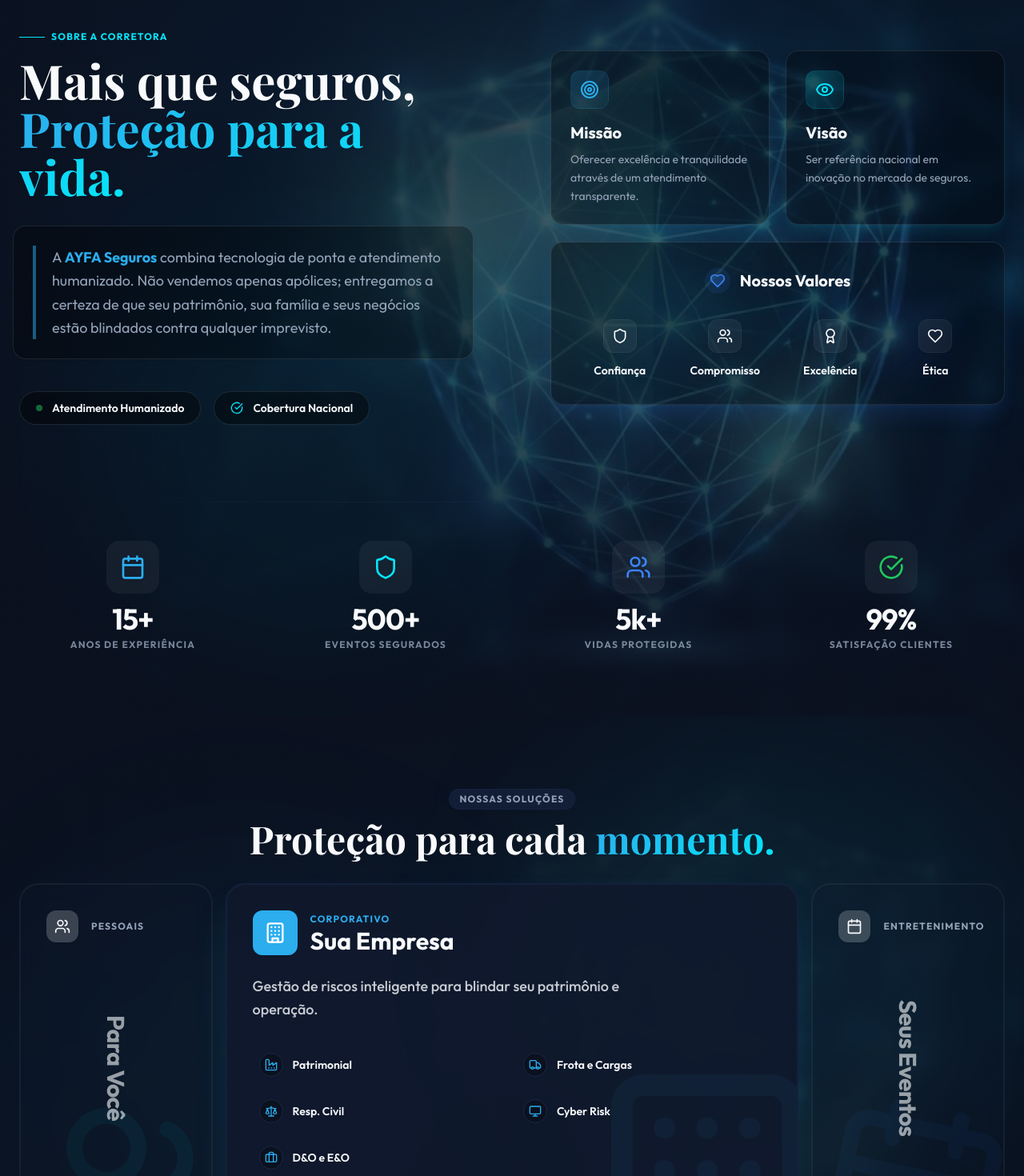
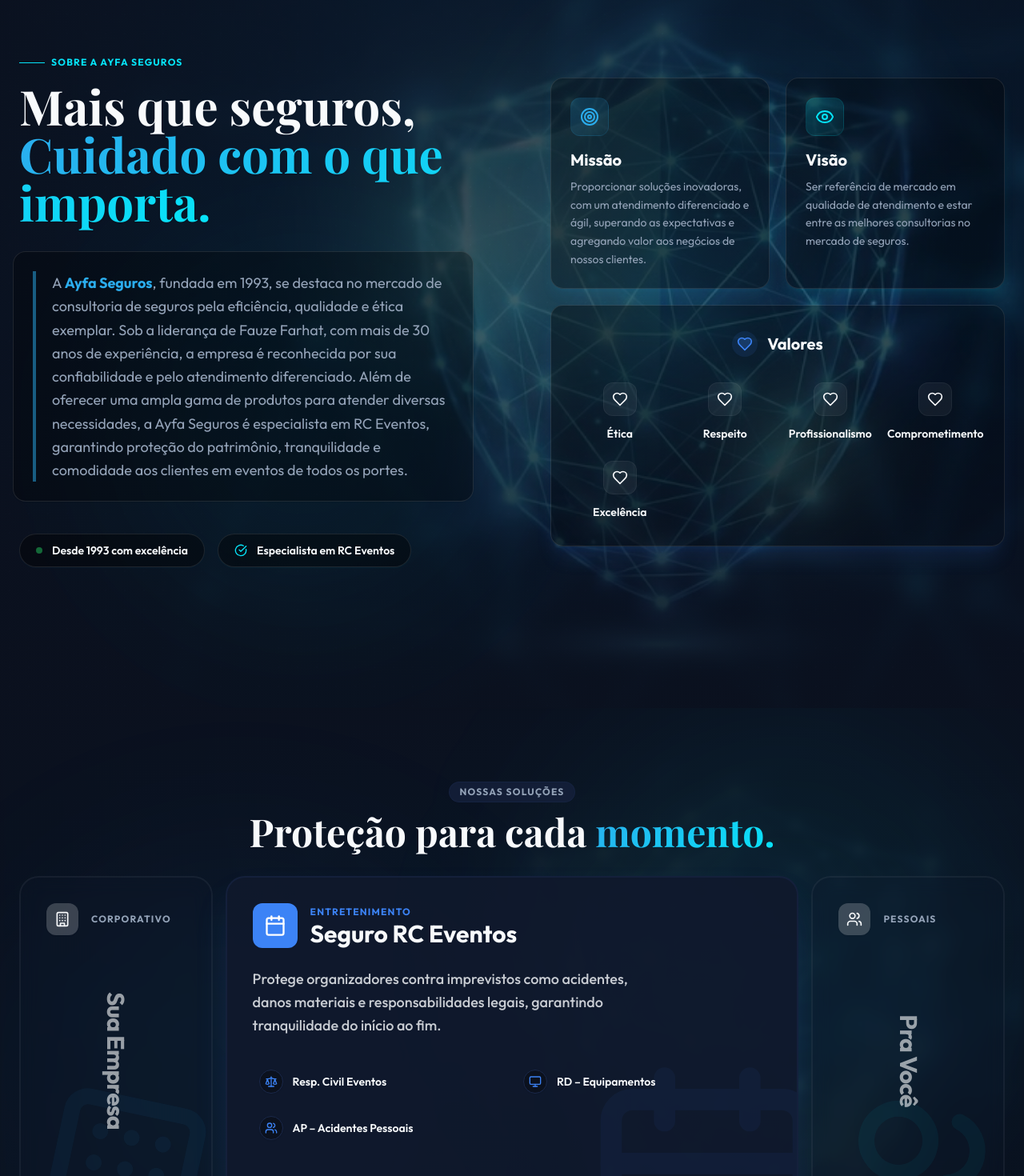
Before and after one commit to MateusReinke/ayfa-seguros-digital, a React (Vite) app: page / in a window 1280 px wide. Shown: the part 1140-2610 px from the top of the page at 80% size. Built offline with nearby package versions, Linux system fonts and the light colour scheme.

Commit message:
Atualiza textos institucionais e de coberturas do site

```diff
--- a/src/components/AboutUs.tsx
+++ b/src/components/AboutUs.tsx
@@ -1,4 +1,4 @@
-import { Target, Eye, Heart, Shield, Users, Award, CheckCircle, Calendar } from "lucide-react";
+import { Target, Eye, Heart, CheckCircle } from "lucide-react";
 import { useScrollReveal } from "@/hooks/use-scroll-reveal";
 
 // Import da imagem
@@ -31,17 +31,11 @@
 
 const AboutUs = () => {
   const values = [
-    { icon: Shield, title: "Confiança", description: "Relações transparentes" },
-    { icon: Users, title: "Compromisso", description: "Dedicação total" },
-    { icon: Award, title: "Excelência", description: "Qualidade superior" },
-    { icon: Heart, title: "Ética", description: "Integridade nas ações" },
-  ];
-
-  const stats = [
-    { icon: Calendar, value: "15+", label: "Anos de Experiência", color: "text-primary" },
-    { icon: Shield, value: "500+", label: "Eventos Segurados", color: "text-cyan" },
-    { icon: Users, value: "5k+", label: "Vidas Protegidas", color: "text-accent" },
-    { icon: CheckCircle, value: "99%", label: "Satisfação Clientes", color: "text-green-500" },
+    "Ética",
+    "Respeito",
+    "Profissionalismo",
+    "Comprometimento",
+    "Excelência",
   ];
 
   return (
@@ -86,11 +80,11 @@
                   <div>
                     <div className="flex items-center gap-2 mb-4">
                       <div className="h-px w-8 bg-cyan"></div>
-                      <span className="text-cyan font-bold tracking-widest text-xs uppercase">Sobre a Corretora</span>
+                      <span className="text-cyan font-bold tracking-widest text-xs uppercase">Sobre a Ayfa Seguros</span>
                     </div>
                     <h2 className="font-display text-4xl md:text-5xl lg:text-6xl font-bold leading-tight text-foreground drop-shadow-sm">
                       Mais que seguros,<br />
-                      <span className="text-gradient">Proteção para a vida.</span>
+                      <span className="text-gradient">Cuidado com o que importa.</span>
                     </h2>
                   </div>
                 </Reveal>
@@ -99,9 +93,7 @@
                   {/* AJUSTE: Dark Mode agora usa dark:bg-black/30 (mais vidro) */}
                   <div className="relative p-6 -ml-2 rounded-2xl bg-white/60 dark:bg-black/30 backdrop-blur-md border border-white/30 dark:border-white/10 shadow-sm transition-all hover:bg-white/70 dark:hover:bg-black/40">
                     <p className="text-muted-foreground text-lg leading-relaxed border-l-4 border-primary/50 pl-5">
-                      A <strong className="text-primary font-bold">AYFA Seguros</strong> combina tecnologia de ponta e atendimento humanizado.
-                      Não vendemos apenas apólices; entregamos a certeza de que seu patrimônio,
-                      sua família e seus negócios estão blindados contra qualquer imprevisto.
+                      A <strong className="text-primary font-bold">Ayfa Seguros</strong>, fundada em 1993, se destaca no mercado de consultoria de seguros pela eficiência, qualidade e ética exemplar. Sob a liderança de Fauze Farhat, com mais de 30 anos de experiência, a empresa é reconhecida por sua confiabilidade e pelo atendimento diferenciado. Além de oferecer uma ampla gama de produtos para atender diversas necessidades, a Ayfa Seguros é especialista em RC Eventos, garantindo proteção do patrimônio, tranquilidade e comodidade aos clientes em eventos de todos os portes.
                     </p>
                   </div>
                 </Reveal>
@@ -111,11 +103,11 @@
                     {/* AJUSTE: Sombras coloridas sutis nos badges */}
                     <div className="flex items-center gap-3 px-5 py-2.5 rounded-full bg-white/40 dark:bg-black/40 backdrop-blur-md border border-white/20 dark:border-white/10 shadow-sm shadow-primary/5 hover:border-primary/30 transition-colors">
                       <div className="w-2 h-2 rounded-full bg-green-500 animate-pulse" />
-                      <span className="text-sm font-semibold text-foreground">Atendimento Humanizado</span>
+                      <span className="text-sm font-semibold text-foreground">Desde 1993 com excelência</span>
                     </div>
                     <div className="flex items-center gap-3 px-5 py-2.5 rounded-full bg-white/40 dark:bg-black/40 backdrop-blur-md border border-white/20 dark:border-white/10 shadow-sm shadow-cyan/5 hover:border-cyan/30 transition-colors">
                       <CheckCircle className="w-4 h-4 text-cyan" />
-                      <span className="text-sm font-semibold text-foreground">Cobertura Nacional</span>
+                      <span className="text-sm font-semibold text-foreground">Especialista em RC Eventos</span>
                     </div>
                   </div>
                 </Reveal>
@@ -136,7 +128,7 @@
                 </div>
                 <h3 className="font-bold text-xl mb-2 text-foreground">Missão</h3>
                 <p className="text-sm text-muted-foreground leading-relaxed">
-                  Oferecer excelência e tranquilidade através de um atendimento transparente.
+                  Proporcionar soluções inovadoras, com um atendimento diferenciado e ágil, superando as expectativas e agregando valor aos negócios de nossos clientes.
                 </p>
               </div>
             </Reveal>
@@ -150,7 +142,7 @@
                 </div>
                 <h3 className="font-bold text-xl mb-2 text-foreground">Visão</h3>
                 <p className="text-sm text-muted-foreground leading-relaxed">
-                  Ser referência nacional em inovação no mercado de seguros.
+                  Ser referência de mercado em qualidade de atendimento e estar entre as melhores consultorias no mercado de seguros.
                 </p>
               </div>
             </Reveal>
@@ -164,18 +156,17 @@
                     <div className="p-1.5 bg-accent/10 rounded-lg">
                       <Heart className="w-5 h-5 text-accent fill-accent/20" />
                     </div>
-                    Nossos Valores
+                    Valores
                   </h3>
                   <div className="grid grid-cols-2 md:grid-cols-4 gap-6">
                     {values.map((value, index) => (
                       <div key={index} className="group/item">
                         <div className="flex flex-col items-center text-center gap-3">
-                          {/* Ícone com fundo bem leve */}
                           <div className="p-2.5 w-fit bg-white/40 dark:bg-white/5 rounded-xl shadow-sm border border-white/20 dark:border-white/5 group-hover/item:border-accent/50 group-hover/item:text-accent transition-all duration-300">
-                            <value.icon className="w-5 h-5" />
+                            <Heart className="w-5 h-5" />
                           </div>
                           <div>
-                            <h4 className="font-semibold text-sm text-foreground">{value.title}</h4>
+                            <h4 className="font-semibold text-sm text-foreground">{value}</h4>
                           </div>
                         </div>
                       </div>
@@ -188,28 +179,6 @@
           </div>
         </div>
 
-        {/* RODAPÉ DE ESTATÍSTICAS */}
-        <div className="relative">
-          <Reveal delay={800}>
-            <div className="w-full h-px bg-gradient-to-r from-transparent via-border to-transparent mb-12 opacity-50" />
-
-            <div className="grid grid-cols-2 md:grid-cols-4 gap-8">
-              {stats.map((stat, index) => (
-                <div key={index} className="flex flex-col items-center text-center group cursor-default">
-                  {/* Ícones com fundo translúcido */}
-                  <div className={`p-4 rounded-2xl bg-white/40 dark:bg-white/5 backdrop-blur-sm border border-transparent group-hover:border-${stat.color.split('-')[1]}/20 mb-3 transition-all duration-300 group-hover:-translate-y-1 group-hover:bg-white/60 dark:group-hover:bg-white/10 group-hover:shadow-lg group-hover:shadow-${stat.color.split('-')[1]}/10`}>
-                    <stat.icon className={`w-8 h-8 ${stat.color} drop-shadow-sm`} />
-                  </div>
-                  <span className="text-3xl md:text-4xl font-bold text-foreground tracking-tight mb-1">{stat.value}</span>
-                  <p className="text-xs font-bold text-muted-foreground uppercase tracking-widest opacity-80">
-                    {stat.label}
-                  </p>
-                </div>
-              ))}
-            </div>
-          </Reveal>
-        </div>
-
       </div>
     </section>
   );
--- a/src/components/Coverage.tsx
+++ b/src/components/Coverage.tsx
@@ -2,8 +2,7 @@
 import { useScrollReveal } from "@/hooks/use-scroll-reveal";
 import { Button } from "@/components/ui/button";
 import {
-  Shield, Users, Lightbulb, CalendarX,
-  AlertTriangle, Play, CheckCircle2, ArrowRight
+  Shield, Users, Lightbulb, Play, CheckCircle2, ArrowRight
 } from "lucide-react";
 
 import bgImage from "@/assets/coverage-bg.jpg";
@@ -15,28 +14,49 @@
   const coverages = [
     {
       id: 0,
-      title: "Responsabilidade Civil",
-      subtitle: "Proteção Legal",
+      title: "Responsabilidade Civil Eventos",
+      subtitle: "Proteção financeira para o organizador contra reclamações de terceiros",
       icon: Shield,
       color: "text-cyan",
       bg: "bg-cyan",
       border: "border-cyan",
-      // Sombra mais forte no modo claro (shadow-lg) e colorida no escuro
       shadow: "shadow-lg shadow-cyan/10 dark:shadow-cyan/25",
       gradient: "from-cyan/10 to-transparent",
       details: [
-        "RC Organizador e Cruzada",
+        "RC Organizador",
         "RC Instalação e Montagem",
-        "RC Danos Morais e Tumultos",
-        "RC Fornecimento de Bebidas",
-        "RC Guarda de Veículos"
+        "RC Cruzada",
+        "RC Artistas",
+        "RC Fornecimento de Alimentos e Bebidas",
+        "RC Imóvel",
+        "RC Empregador",
+        "Lucros Cessantes",
+        "Danos Morais"
       ],
-      description: "A cobertura mais abrangente do mercado. Protege o organizador contra reclamações e processos de terceiros."
+      description: "Proteção financeira para o organizador contra reclamações de terceiros."
     },
     {
       id: 1,
+      title: "Riscos Diversos",
+      subtitle: "Proteção contra danos materiais para itens alugados",
+      icon: Lightbulb,
+      color: "text-yellow-600 dark:text-yellow-500",
+      bg: "bg-yellow-600 dark:bg-yellow-500",
+      border: "border-yellow-600 dark:border-yellow-500",
+      shadow: "shadow-lg shadow-yellow-600/10 dark:shadow-yellow-500/25",
+      gradient: "from-yellow-500/10 to-transparent",
+      details: [
+        "Equipamentos para Realização do Evento",
+        "Marquises Temporárias",
+        "Cenografia e Decoração",
+        "Equipamentos em Exposição"
+      ],
+      description: "Proteção contra danos materiais para itens alugados para realização do evento."
+    },
+    {
+      id: 2,
       title: "Acidentes Pessoais",
-      subtitle: "Staff e Público",
+      subtitle: "Proteção para as vidas envolvidas no evento",
       icon: Users,
       color: "text-green-600 dark:text-green-500",
       bg: "bg-green-600 dark:bg-green-500",
@@ -44,70 +64,11 @@
       shadow: "shadow-lg shadow-green-600/10 dark:shadow-green-500/25",
       gradient: "from-green-500/10 to-transparent",
       details: [
-        "Morte Acidental e Invalidez",
-        "Despesas Médicas (DMH)",
-        "Cobertura para Público",
-        "Cobertura para Staff (24h)",
-        "Adicional de Traslado"
+        "Morte Acidental",
+        "Invalidez Permanente e/ou Parcial por Acidente",
+        "Despesas Médicas, Hospitalares e Odontológicas"
       ],
-      description: "Segurança total para todas as vidas envolvidas no evento, garantindo atendimento médico rápido."
-    },
-    {
-      id: 2,
-      title: "Cancelamento & No-Show",
-      subtitle: "Riscos Financeiros",
-      icon: CalendarX,
-      color: "text-red-600 dark:text-red-500",
-      bg: "bg-red-600 dark:bg-red-500",
-      border: "border-red-600 dark:border-red-500",
-      shadow: "shadow-lg shadow-red-600/10 dark:shadow-red-500/25",
-      gradient: "from-red-500/10 to-transparent",
-      details: [
-        "Ausência de Artista (No-Show)",
-        "Condições Climáticas",
-        "Interrupção ou Adiamento",
-        "Problemas no local",
-        "Perdas de despesas"
-      ],
-      description: "Proteção do capital investido. Reembolso das despesas caso o evento não possa ocorrer por força maior."
-    },
-    {
-      id: 3,
-      title: "Bens e Equipamentos",
-      subtitle: "Material Técnico",
-      icon: Lightbulb,
-      color: "text-yellow-600 dark:text-yellow-500",
-      bg: "bg-yellow-600 dark:bg-yellow-500",
-      border: "border-yellow-600 dark:border-yellow-500",
-      shadow: "shadow-lg shadow-yellow-600/10 dark:shadow-yellow-500/25",
-      gradient: "from-yellow-500/10 to-transparent",
-      details: [
-        "Som, Luz e Painéis de LED",
-        "Equipamentos de Filmagem",
-        "Estruturas e Tendas",
-        "Geradores e Transformadores",
-        "Danos Elétricos e Roubo"
-      ],
-      description: "Cobertura 'All Risks' para todo o aparato tecnológico e cenográfico alocado no evento."
-    },
-    {
-      id: 4,
-      title: "Riscos Específicos",
-      subtitle: "Adicionais",
-      icon: AlertTriangle,
-      color: "text-purple-600 dark:text-purple-500",
-      bg: "bg-purple-600 dark:bg-purple-500",
-      border: "border-purple-600 dark:border-purple-500",
-      shadow: "shadow-lg shadow-purple-600/10 dark:shadow-purple-500/25",
-      gradient: "from-purple-500/10 to-transparent",
-      details: [
-        "Danos ao Local (Imóvel)",
-        "Responsabilidade Civil Fogos",
-        "Prêmios e Sorteios",
-        "Objetos em Exposição",
-        "RC Empregador"
-      ],
-      description: "Cláusulas especiais desenhadas para atender as particularidades mais complexas do seu projeto."
+      description: "Proteção para as vidas envolvidas no evento."
     }
   ];
 
@@ -139,8 +100,7 @@
             <span className="text-xs font-bold uppercase tracking-widest text-cyan-700 dark:text-cyan">Cobertura Técnica</span>
           </div>
           <h2 className="font-display text-3xl md:text-5xl font-bold leading-tight max-w-2xl text-gray-900 dark:text-white">
-            Segurança detalhada <br />
-            <span className="text-gray-500 dark:text-muted-foreground">ponto a ponto.</span>
+            Proteção detalhada.
           </h2>
         </div>
 
--- a/src/components/Hero.tsx
+++ b/src/components/Hero.tsx
@@ -43,8 +43,8 @@
 
           {/* Subtítulo com peso de fonte maior para contraste sobre imagem */}
           <p className="text-sm sm:text-base md:text-xl lg:text-2xl text-foreground/90 mb-6 md:mb-12 font-medium leading-relaxed animate-fade-in opacity-0 max-w-3xl mx-auto px-2 drop-shadow-sm" style={{animationDelay: '0.5s', animationFillMode: 'forwards'}}>
-            Soluções personalizadas em seguros para você, sua família e seu negócio.
-            Proteção e tranquilidade com atendimento especializado.
+            Soluções personalizadas em seguros para você, sua família e seu negócio,
+            com atendimento especializado e a segurança de quem cuida de cada detalhe.
           </p>
 
           {/* Botões de Ação */}
--- a/src/components/Services.tsx
+++ b/src/components/Services.tsx
@@ -2,8 +2,8 @@
 import { useScrollReveal } from "@/hooks/use-scroll-reveal";
 import { Button } from "@/components/ui/button";
 import {
-  Shield, Users, Building, Briefcase, Calendar, Truck, HardHat,
-  Scale, Monitor, Heart, Plane, Home, Stethoscope, PiggyBank,
+  Users, Building, Briefcase, Calendar, Truck,
+  Scale, Monitor, Heart, Plane, Home, Stethoscope,
   ArrowRight, Factory, MousePointerClick
 } from "lucide-react";
 
@@ -17,7 +17,41 @@
   const services = [
     {
       id: 0,
-      title: "Para Você",
+      title: "Sua Empresa",
+      subtitle: "Corporativo",
+      description: "Gestão de risco inteligente para blindar seu patrimônio e operação.",
+      icon: Building,
+      color: "text-primary",
+      bgIcon: "bg-primary",
+      hoverBorder: "hover:border-primary",
+      shadow: "shadow-primary/20",
+      features: [
+        { icon: Truck, text: "Frotas" },
+        { icon: Monitor, text: "Cyber Risk" },
+        { icon: Scale, text: "Responsabilidade Civil Geral" },
+        { icon: Briefcase, text: "D&O e E&O" },
+        { icon: Factory, text: "Patrimonial" }
+      ]
+    },
+    {
+      id: 1,
+      title: "Seguro RC Eventos",
+      subtitle: "Entretenimento",
+      description: "Protege organizadores contra imprevistos como acidentes, danos materiais e responsabilidades legais, garantindo tranquilidade do início ao fim.",
+      icon: Calendar,
+      color: "text-accent",
+      bgIcon: "bg-accent",
+      hoverBorder: "hover:border-accent",
+      shadow: "shadow-accent/20",
+      features: [
+        { icon: Scale, text: "Resp. Civil Eventos" },
+        { icon: Monitor, text: "RD – Equipamentos" },
+        { icon: Users, text: "AP – Acidentes Pessoais" }
+      ]
+    },
+    {
+      id: 2,
+      title: "Pra Você",
       subtitle: "Pessoais",
       description: "Proteção completa para você e sua família viverem com tranquilidade.",
       icon: Users,
@@ -26,47 +60,10 @@
       hoverBorder: "hover:border-cyan",
       shadow: "shadow-cyan/20",
       features: [
-        { icon: Heart, text: "Vida e Acidentes" },
-        { icon: Stethoscope, text: "Saúde e Odonto" },
-        { icon: Home, text: "Residencial" },
+        { icon: Heart, text: "Vida e Acidentes Pessoais" },
+        { icon: Stethoscope, text: "Saúde e Odont." },
         { icon: Plane, text: "Viagem" },
-        { icon: PiggyBank, text: "Previdência" }
-      ]
-    },
-    {
-      id: 1,
-      title: "Sua Empresa",
-      subtitle: "Corporativo",
-      description: "Gestão de riscos inteligente para blindar seu patrimônio e operação.",
-      icon: Building,
-      color: "text-primary",
-      bgIcon: "bg-primary",
-      hoverBorder: "hover:border-primary",
-      shadow: "shadow-primary/20",
-      features: [
-        { icon: Factory, text: "Patrimonial" },
-        { icon: Truck, text: "Frota e Cargas" },
-        { icon: Scale, text: "Resp. Civil" },
-        { icon: Monitor, text: "Cyber Risk" },
-        { icon: Briefcase, text: "D&O e E&O" }
-      ]
-    },
-    {
-      id: 2,
-      title: "Seus Eventos",
-      subtitle: "Entretenimento",
-      description: "Segurança líder de mercado, do planejamento à desmontagem.",
-      icon: Calendar,
-      color: "text-accent",
-      bgIcon: "bg-accent",
-      hoverBorder: "hover:border-accent",
-      shadow: "shadow-accent/20",
-      features: [
-        { icon: Calendar, text: "Cancelamento" },
-        { icon: Users, text: "Acidentes" },
-        { icon: Monitor, text: "Equipamentos" },
-        { icon: Scale, text: "Resp. Civil" },
-        { icon: HardHat, text: "Montagem" }
+        { icon: Home, text: "Residencial" }
       ]
     }
   ];
@@ -113,8 +110,8 @@
               <div
                 key={service.id}
                 onClick={() => setActiveId(service.id)}
-                onMouseEnter={() => setHoveredIndex(service.id)}
-                onMouseLeave={() => setHoveredIndex(null)}
+                onMouseEnter={() => setHoveredId(service.id)}
+                onMouseLeave={() => setHoveredId(null)}
                 className={`
                   relative rounded-3xl border-2 cursor-pointer overflow-hidden transition-all duration-700 ease-[cubic-bezier(0.25,1,0.5,1)]
                   flex flex-col group
```
Also changed, not shown: src/components/ContactForm.tsx (+7 -11 lines), src/components/Footer.tsx (+2 -7 lines).
